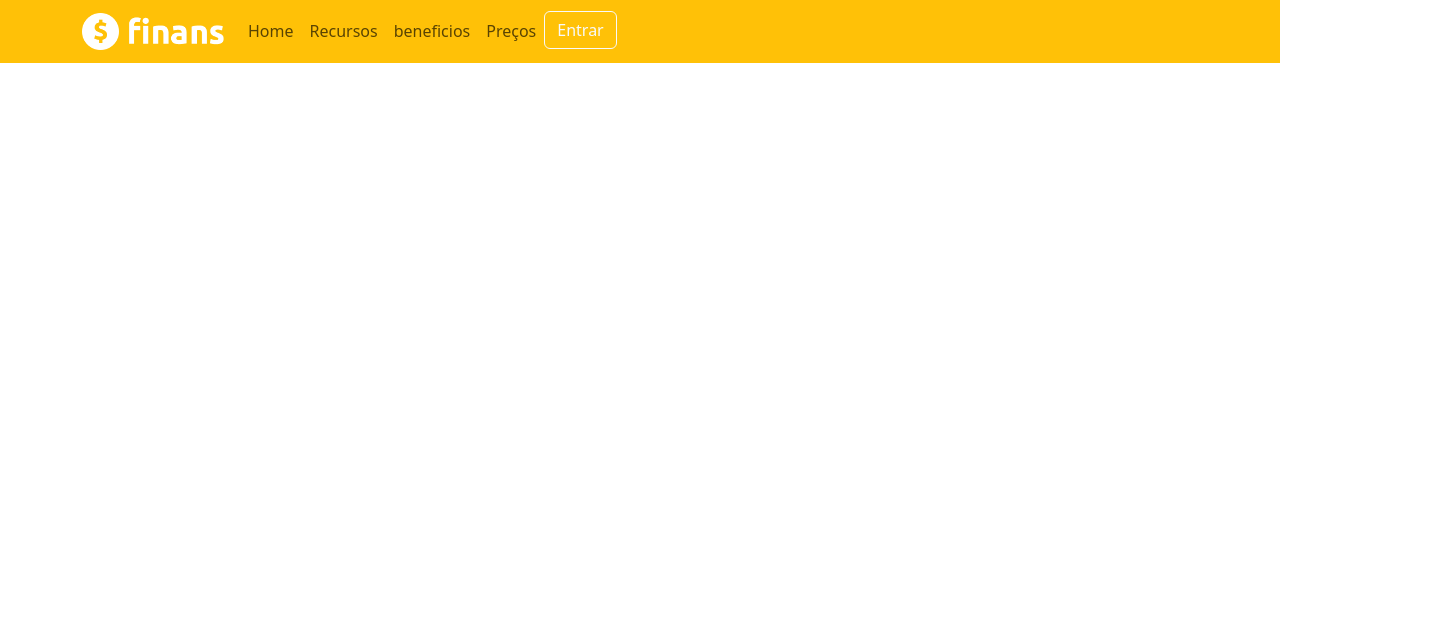
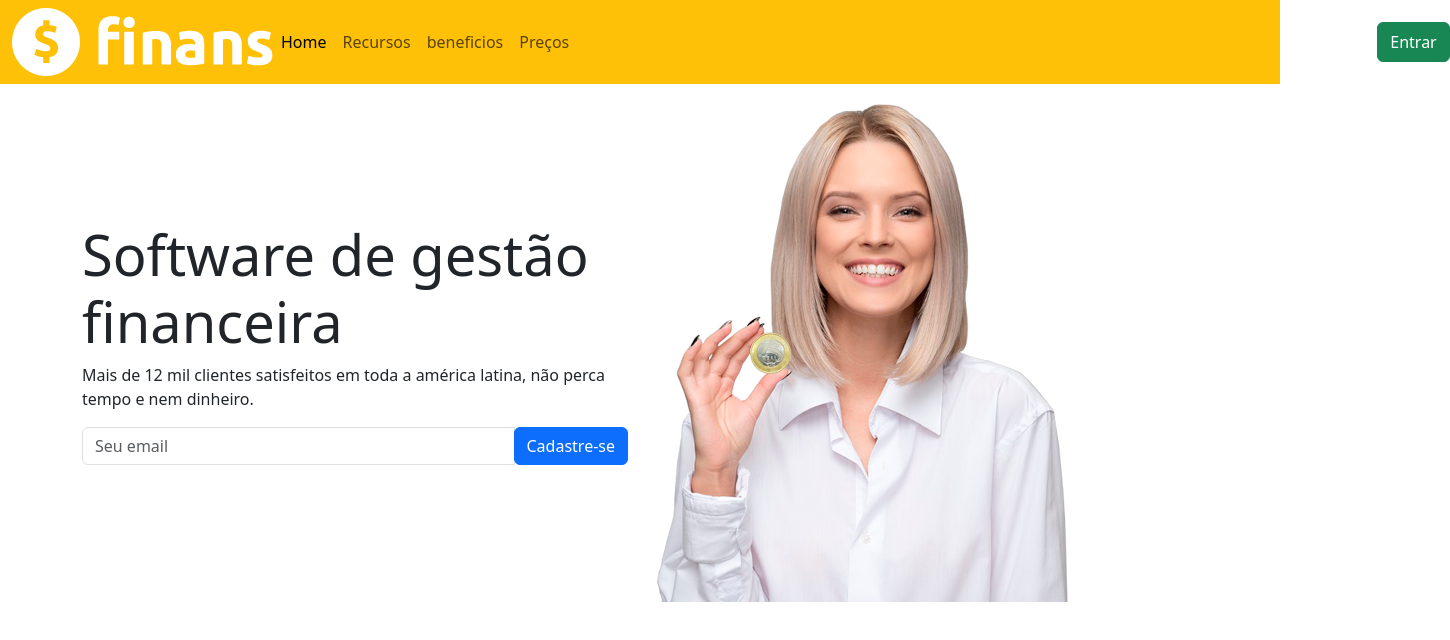
Before and after one commit to PatinesLuis/Finans, a plain HTML site: page index.html in a window 1280 px wide. Shown: the whole page, 1450 px wide, since content can reach past the window. Drawn offline with nearby package versions, Linux system fonts and the light colour scheme.

Commit message:
construindo container

```diff
--- a/index.html
+++ b/index.html
@@ -10,39 +10,57 @@
   <body>
 
       <header>
-        <nav class="navbar navbar-expand-sm navbar-light bg-warning">
-          <div class="container">
-
-            <a href="#" class="navbar-brand">
-              <img src="img/logo.png" width="142" alt="Logo">
-            </a>
-
-            <div class="collapse navbar-collapse" id="nav-principal">
-            <button class="navbar-toggler" data-toggler="collapse" data-target="#nav-principal"><span class="navbar-toggler-icon"></span></button>
-
-            <div class="collapse navbar-collapse" id="nav-principal">
-              <ul class="navbar-nav ml-auto">
+        <nav class="navbar navbar-expand-lg bg-warning">
+          <div class="container-fluid">
+            <img src="img/logo.png" alt="Logo">
+            <button class="navbar-toggler" type="button" data-bs-toggle="collapse" data-bs-target="#navbarNav" aria-controls="navbarNav" aria-expanded="false" aria-label="Toggle navigation">
+              <span class="navbar-toggler-icon"></span>
+            </button>
+            <div class="collapse navbar-collapse" id="navbarNav">
+              <ul class="navbar-nav">
                 <li class="nav-item">
-                  <a href="" class="nav-link">Home</a>
+                  <a class="nav-link active" aria-current="page" href="#">Home</a>
                 </li>
                 <li class="nav-item">
-                  <a href="" class="nav-link">Recursos</a>
+                  <a class="nav-link" href="#">Recursos</a>
                 </li>
                 <li class="nav-item">
-                  <a href="" class="nav-link">beneficios</a>
+                  <a class="nav-link" href="#">beneficios</a>
                 </li>
                 <li class="nav-item">
-                  <a href="" class="nav-link">Preços</a>
+                  <a class="nav-link">Preços</a>
                 </li>
-                <li class="nav-item">
-                  <a href="" class="btn btn-outline-light ml-4">Entrar</a>
-                </li>
+
+                <button type="button" class="btn btn-success" style="margin-left: 800px;">Entrar</button>
               </ul>
             </div>
-
           </div>
         </nav>
       </header>
+
+      <section id="home">
+        <div class="container">
+          <div class="row">
+                <div class="col-md-6 d-flex">
+                  <div class="align-self-center">
+                    <h1 class="display-4">Software de gestão financeira</h1>
+                    <p>Mais de 12 mil clientes satisfeitos em toda a américa latina, não perca tempo e nem dinheiro.</p>
+                    <form>
+                      <div class="input-group">
+                        <input type="text" placeholder="Seu email" class="form-control">
+                        <div class="input-group-append">
+                          <button type="button" class="btn btn-primary">Cadastre-se</button>
+                        </div>
+                      </div>
+                    </form>
+                  </div>
+                </div>
+                <div class="col-md-6">
+                  <img src="img/capa-mulher.png" alt="capa-mulher">
+                </div>
+          </div>
+        </div>
+      </section>
 
     <script src="https://cdn.jsdelivr.net/npm/bootstrap@5.3.0/dist/js/bootstrap.bundle.min.js" integrity="sha384-geWF76RCwLtnZ8qwWowPQNguL3RmwHVBC9FhGdlKrxdiJJigb/j/68SIy3Te4Bkz" crossorigin="anonymous"></script>
     <script src="https://kit.fontawesome.com/e61d19e1a1.js" crossorigin="anonymous"></script>
```
